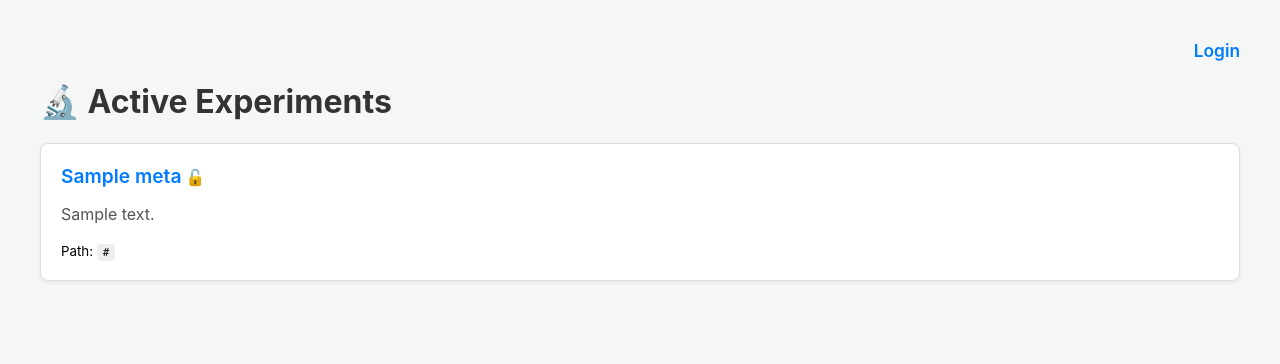
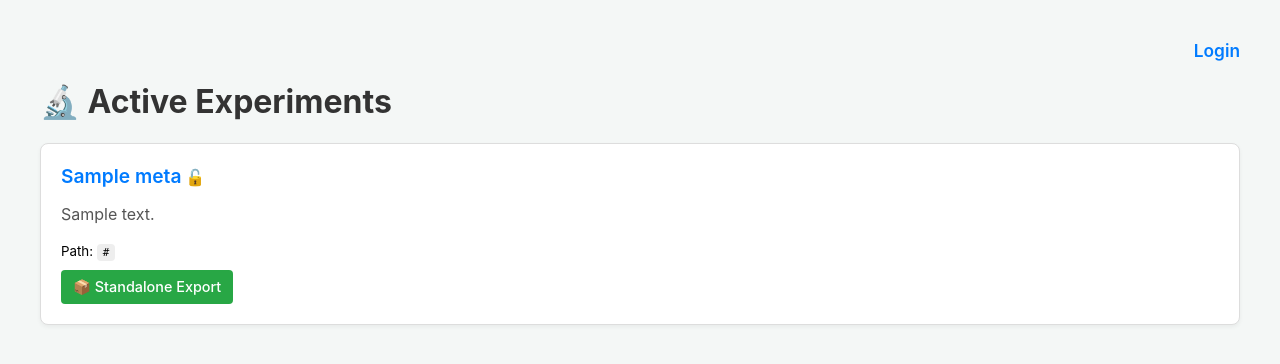
Before and after one commit to ranfysvalle02/mdb-gnome, a FastAPI app: template templates/index.html in a window 1280 px wide. Shown: the top 364 px of the page. Run offline with FastAPI, Linux system fonts and the light colour scheme; the template is opened without the code that fills it: most values are stand-ins (such as "Sample title", 1, 10 or a date in 2020); parts of the project's set-up code (start-up, migrations or seed data) failed here and were passed over; some libraries are stand-ins or nearby versions.

```diff
--- a/templates/index.html
+++ b/templates/index.html
@@ -45,6 +45,23 @@
             margin-bottom: 20px;
             font-size: 0.9em;
         }
+        /* --- NEW STYLES FOR EXPORT BUTTON --- */
+        .experiment-actions {
+            margin-top: 10px;
+        }
+        .export-button {
+            background-color: #28a745;
+            color: white;
+            padding: 8px 12px;
+            border: none;
+            border-radius: 4px;
+            cursor: pointer;
+            text-decoration: none;
+            font-size: 0.9em;
+            font-weight: 500;
+            display: inline-block;
+        }
+        /* ------------------------------------ */
     </style>
 </head>
 <body>
@@ -80,6 +97,14 @@
                 {% endif %}
                 <p>{{ meta.description }}</p>
                 <small>Path: <code>{{ meta.url }}</code></small>
+
+                <div class="experiment-actions">
+                    <a href="{{ request.url_for('package_standalone', slug_id=slug) }}"
+                       class="export-button">
+                       📦 Standalone Export
+                    </a>
+                </div>
+
             </li>
         {% else %}
             <li>
```
